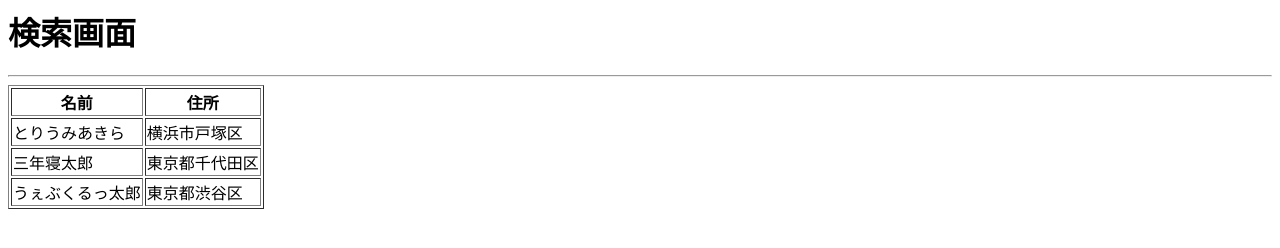
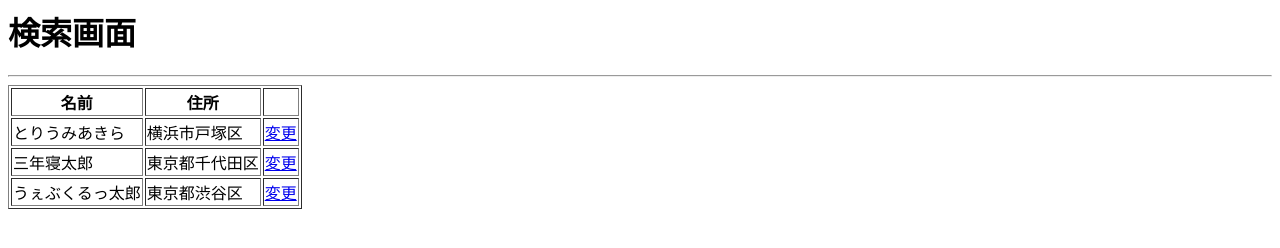
Before and after one commit to wc-toriumi/BranchStudy, a website: page htdocs/search.html in a window 1280 px wide. Drawn offline with nearby package versions, Linux system fonts and the light colour scheme.

Commit message:
一旦コミット

```diff
--- a/htdocs/search.html
+++ b/htdocs/search.html
@@ -8,18 +8,22 @@
   <tr>
     <th>名前</th>
     <th>住所</th>
+    <th></th>
   </tr>
   <tr>
     <td>とりうみあきら</td>
     <td>横浜市戸塚区</td>
+    <td><a href="edit.html">変更</a></td>
   </tr>
   <tr>
     <td>三年寝太郎</td>
     <td>東京都千代田区</td>
+    <td><a href="edit.html">変更</a></td>
   </tr>
   <tr>
     <td>うぇぶくるっ太郎</td>
     <td>東京都渋谷区</td>
+    <td><a href="edit.html">変更</a></td>
   </tr>
 </table>
 
```
